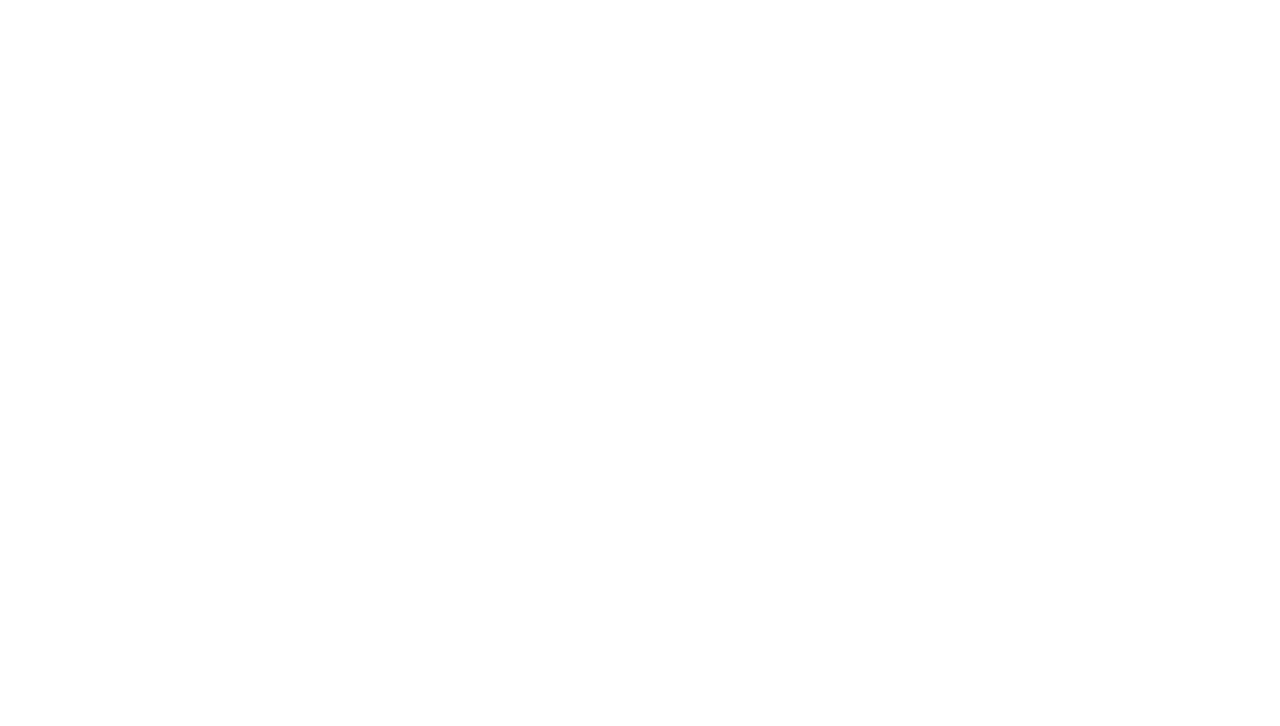
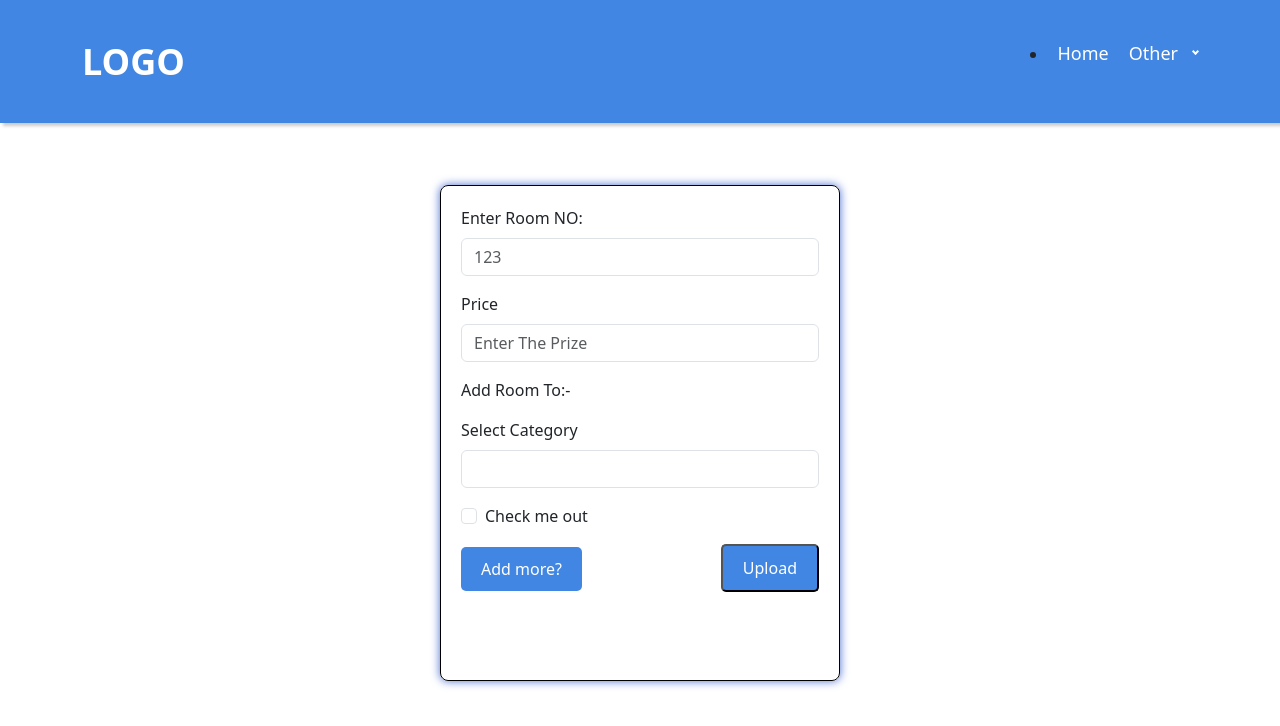
Before and after one commit to Muhdsidin/apartment-front-end, a React (Vite) app: page /addmore in a window 1280 px wide. Before the commit this address had no page. Shown: the top 726 px of the page. Built offline with nearby package versions, Linux system fonts and the light colour scheme.

Commit message:
addmore added

```diff
--- a/src/App.jsx
+++ b/src/App.jsx
@@ -14,6 +14,7 @@ import EditBuilding from "./Pages/EditBuilding";
 import RoomsEdit from "./Pages/RoomsEdit";
 import TenentRenew from "./Pages/TenentRenew";
 import TenentTermminated from "./Pages/TenentTermminated";
+import MoreRoom from "./Pages/MoreRoom";
 function App() {
   const location = useLocation();
   console.log(location.pathname);
@@ -31,14 +32,14 @@ function App() {
         <Route path="/" element={<Home />} />
         <Route path="/building/:id" element={<Building1View />} />
         <Route path="/booknow/:id" element={<BookRoom />} />
-        <Route path="/ViewTenent" element={<TenentView/>} />
-        <Route path="/success/:id" element={<TenentAddedSuccess/>} />
-        <Route path="/edittenent/:id" element={<EditTenent/>} />
-        <Route path="/buildingedit/:id" element={<EditBuilding/>} />
-        <Route path="/roomedit/:id" element={<RoomsEdit/>} />
-        <Route path="/renewtenent" element={<TenentRenew/>}/>
-        <Route path="/terminated" element={<TenentTermminated/>}/>
-
+        <Route path="/ViewTenent" element={<TenentView />} />
+        <Route path="/success/:id" element={<TenentAddedSuccess />} />
+        <Route path="/edittenent/:id" element={<EditTenent />} />
+        <Route path="/buildingedit/:id" element={<EditBuilding />} />
+        <Route path="/roomedit/:id" element={<RoomsEdit />} />
+        <Route path="/renewtenent" element={<TenentRenew />} />
+        <Route path="/terminated" element={<TenentTermminated />} />
+        <Route path="/addmore" element={<MoreRoom />} />
 
 
       </Routes>
--- /dev/null
+++ b/src/Pages/MoreRoom.jsx
@@ -0,0 +1,14 @@
+import React from 'react'
+import AddmoreRoom from '../components/Room/AddmoreRoom'
+import Header from '../components/Header/Header'
+function MoreRoom() {
+  return (
+    <div>
+        <Header/>
+      <AddmoreRoom/>
+
+    </div>
+  )
+}
+
+export default MoreRoom
--- /dev/null
+++ b/src/components/Room/AddmoreRoom.jsx
@@ -0,0 +1,67 @@
+import React,{useEffect,useState} from 'react'
+import Form from 'react-bootstrap/Form';
+import Container from 'react-bootstrap/Container';
+import Row from 'react-bootstrap/Row';
+import Col from 'react-bootstrap/Col';
+import './Room.css'
+function AddmoreRoom() {
+  return (
+    <div>
+        <Container style={{marginTop:'7em'}}>
+      <Row className="justify-content-center" >
+        <Col xs={12} md={8}>
+          <div className="div" >
+            <Form>
+              <Form.Group className="mb-3" controlId="formBasicTitle">
+                <Form.Label>Enter Room NO:</Form.Label>
+                <Form.Control
+                  type="text"
+                  placeholder="123"
+
+                  required
+                />
+              </Form.Group>
+
+              <Form.Group className="mb-3" controlId="formBasicPrice">
+                <Form.Label>Price</Form.Label>
+                <Form.Control
+                  type="number"
+                  required
+                  placeholder="Enter The Prize"
+
+                />
+              </Form.Group>
+              <p>Add Room To:-</p>
+              <Form.Group className="mb-3" controlId="formBasicCat">
+                <Form.Label>Select Category</Form.Label>
+                <Form.Control
+                  as="select"
+
+                >
+
+
+                </Form.Control>
+              </Form.Group>
+
+
+
+
+              <Form.Group className="mb-3" controlId="formBasicCheckbox">
+                <Form.Check type="checkbox" label="Check me out"  required />
+              </Form.Group>
+
+              <button className='btn-sub' type="submit" >
+                Upload
+              </button>
+              <br />
+              <a href="/addmore" className='btn-add'>Add more?</a>
+            </Form>
+          </div>
+        </Col>
+      </Row>
+    </Container>
+    </div>
+  )
+}
+
+export default AddmoreRoom
--- a/src/components/Room/Room.css
+++ b/src/components/Room/Room.css
@@ -34,3 +34,19 @@
     background-color:rgb(38, 92, 190);
 
   }
+  .btn-add{
+
+    padding: 10px 20px;
+    text-decoration: none;
+    background-color:rgb(64, 134, 226);
+    color: #fff;
+    border-radius: 5px;
+    transition: background-color 0.3s ease-in-out;
+   float: left;
+   margin-top: -21px;
+  }
+
+  .btn-add:hover {
+    background-color:rgb(38, 92, 190);
+
+  }
--- a/src/components/Room/Room.jsx
+++ b/src/components/Room/Room.jsx
@@ -5,7 +5,7 @@ import Row from 'react-bootstrap/Row';
 import Col from 'react-bootstrap/Col';
 import './Room.css';
 import axios from 'axios'
-
+import Addmore from './AddmoreRoom'
 function Room() {
 
 
@@ -118,6 +118,8 @@ console.log(cat)
               <button className='btn-sub' type="submit" onClick={handleUpload}>
                 Upload
               </button>
+              <br />
+              <a href='/addmore' className='btn-add'>Add more?</a>
             </Form>
           </div>
         </Col>
```
Also changed, not shown: 1 other file (tests, documents, lock files or other folders).
